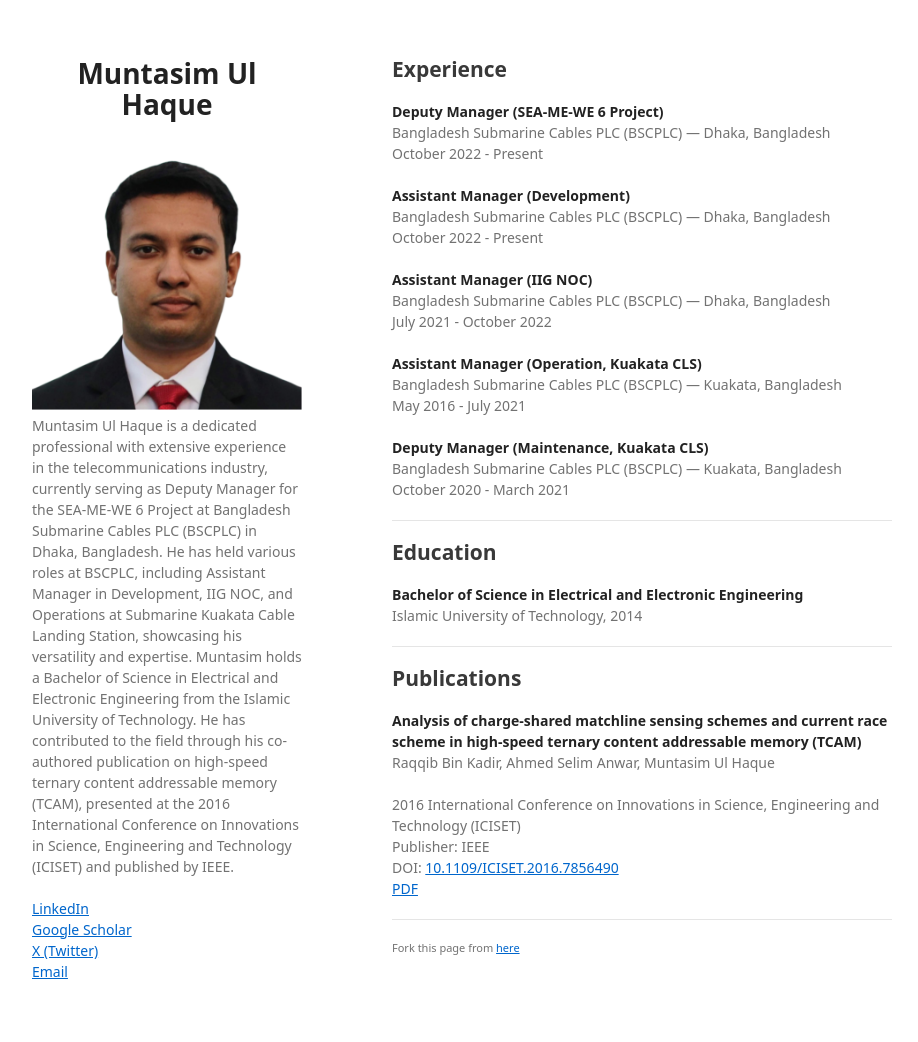
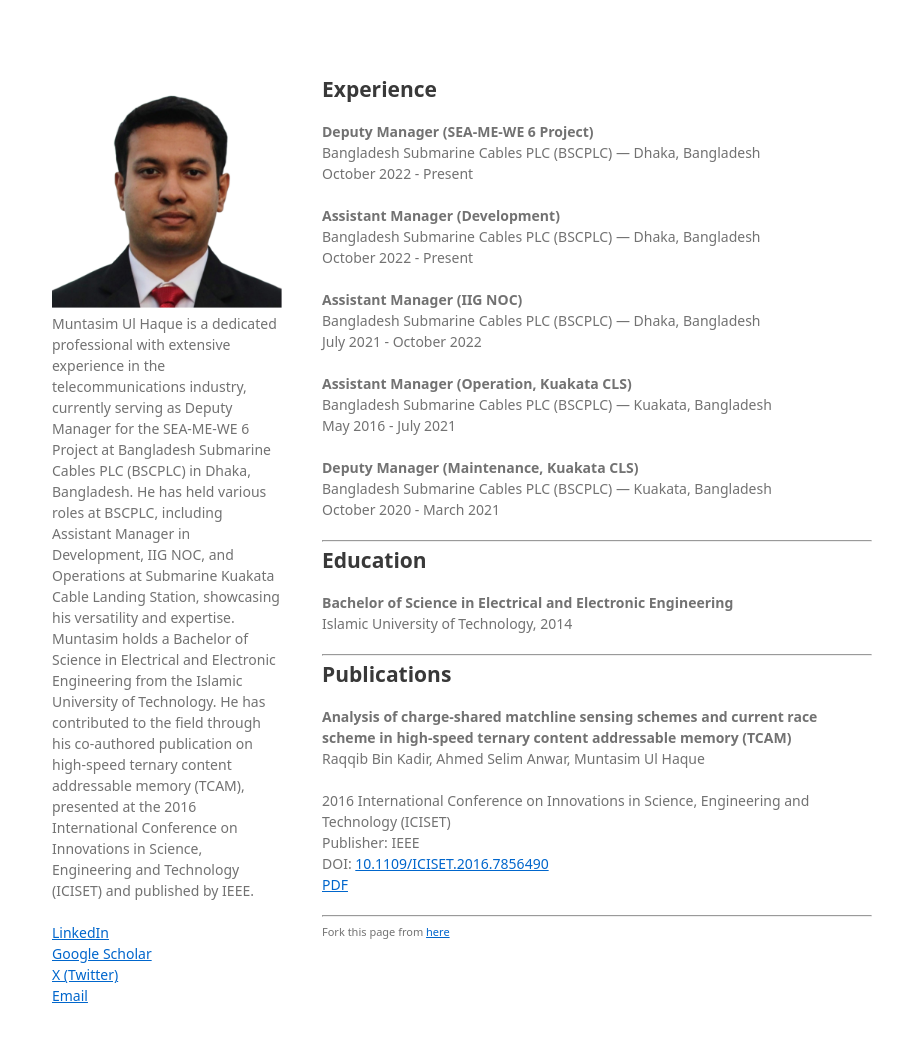
Before and after one commit to muntasimulhaque/muntasimulhaque.github.io, a Jekyll site: the page built from index.md, in a window 1280 px wide and 1144 px high. Shown: the top 1042 px of the window, without its empty margins (178-1096 px from the left). Built offline with Jekyll 4.4.1, drawn with Linux system fonts in a browser that asks for light colours; our own code applies the rules of GitHub Pages for plain Markdown files; a script that is not in the unit is left out.

```diff
--- a/_layouts/default.html
+++ b/_layouts/default.html
@@ -1,5 +1,5 @@
 <!DOCTYPE html>
-<html lang="{{ site.lang | default: "en-US" }}">
+<html lang="{{ site.lang | default: 'en-US' }}">
 <head>
    {% if site.google_analytics %}
    <script async src="https://www.googletagmanager.com/gtag/js?id={{ site.google_analytics }}"></script>
@@ -22,8 +22,7 @@
 </head>
 <body>
    <div class="wrapper">
-      <header>
-         <h1><a href="{{ "/" | absolute_url }}">{{ site.title | default: site.github.repository_name }}</a></h1>
+      <section class="left-column">
          {% if site.logo %}
          <img src="{{site.logo | relative_url}}" alt="Logo" />
          {% endif %}
@@ -38,16 +37,16 @@
             <li><a href="{{ site.github.repository_url }}">View On <strong>GitHub</strong></a></li>
          </ul>
          {% endif %}
-      </header>
-      <section>
+      </section>
+      <section class="main-content">
          {{ content }}
       </section>
-      <footer>
-         {% if site.github.is_project_page %}
-         <p>This project is maintained by <a href="{{ site.github.owner_url }}">{{ site.github.owner_name }}</a></p>
-         {% endif %}
-      </footer>
    </div>
+   <footer>
+      {% if site.github.is_project_page %}
+      <p>This project is maintained by <a href="{{ site.github.owner_url }}">{{ site.github.owner_name }}</a></p>
+      {% endif %}
+   </footer>
    <script src="{{ "/assets/js/scale.fix.js" | relative_url }}"></script>
 </body>
 </html>
--- a/assets/css/style.css
+++ b/assets/css/style.css
@@ -46,8 +46,23 @@
 }
 
 .wrapper {
-  width: 860px;
-  margin: 0 auto;
+  max-width: 860px; /* Keeps the max width */
+  margin: 0 auto;  /* Centers the wrapper */
+  display: flex;
+  justify-content: center;
+  flex-direction: row;
+}
+
+.left-column {
+  width: 270px; /* Fixed width for the left column */
+  padding: 20px;
+  box-sizing: border-box;
+}
+
+.main-content {
+  flex: 1; /* Takes up the remaining space */
+  padding: 20px;
+  box-sizing: border-box;
 }
 
 blockquote {
@@ -95,140 +110,22 @@
   max-width: 100%;
 }
 
-header {
-  width: 270px;
-  float: left;
-  position: fixed;
-  -webkit-font-smoothing: subpixel-antialiased;
-}
-
-header h1 a {
-  color: #222 !important;  /* Force color to remain unchanged */
-  text-decoration: none;
-}
-
-header h1 a:hover, header h1 a:visited {
-  color: #222 !important;  /* Force color to remain unchanged on hover and when visited */
-  text-decoration: none;
-}
-
-header ul {
-  list-style: none;
-  height: 40px;
-  padding: 0;
-  background: #f4f4f4;
-  border-radius: 5px;
-  border: 1px solid #e0e0e0;
-  width: 270px;
-}
-
-header li {
-  width: 89px;
-  float: left;
-  border-right: 1px solid #e0e0e0;
-  height: 40px;
-}
-
-header li:first-child a {
-  border-radius: 5px 0 0 5px;
-}
-
-header li:last-child a {
-  border-radius: 0 5px 5px 0;
-}
-
-header ul a {
-  line-height: 1;
-  font-size: 11px;
-  color: #676767;
-  display: block;
-  text-align: center;
-  padding-top: 6px;
-  height: 34px;
-  text-decoration: none;
-}
-
-header ul a:hover, header ul a:focus {
-  color: #004499;  /* Darker blue for hover, similar to Apple's style */
-  font-weight: bold;
-}
-
-header ul a:active {
-  background-color: #f0f0f0;
-}
-
-strong {
-  color: #222;
-  font-weight: 700;
-}
-
-header ul li + li + li {
-  border-right: none;
-  width: 89px;
-}
-
-header ul a strong {
-  font-size: 14px;
-  display: block;
-  color: #222;
-}
-
-section {
-  width: 500px;
-  float: right;
-  padding-bottom: 50px;
-}
-
-small {
-  font-size: 11px;
-}
-
-hr {
-  border: 0;
-  background: #e5e5e5;
-  height: 1px;
-  margin: 0 0 20px;
-}
-
 footer {
-  width: 270px;
-  float: left;
-  position: fixed;
-  bottom: 50px;
-  -webkit-font-smoothing: subpixel-antialiased;
+  width: 100%; /* Full width for footer */
+  text-align: center; /* Center-align text in footer */
+  padding: 20px;
+  box-sizing: border-box;
 }
 
 @media print, screen and (max-width: 960px) {
-  div.wrapper {
-    width: auto;
+  .wrapper {
+    width: 100%; /* Adjusted width to be responsive */
     margin: 0;
+    flex-direction: column;
   }
 
-  header, section, footer {
-    float: none;
-    position: static;
-    width: auto;
-  }
-
-  header {
-    padding-right: 320px;
-  }
-
-  section {
-    border: 1px solid #e5e5e5;
-    border-width: 1px 0;
-    padding: 20px 0;
-    margin: 0 0 20px;
-  }
-
-  header a small {
-    display: inline;
-  }
-
-  header ul {
-    position: absolute;
-    right: 50px;
-    top: 52px;
+  .left-column, .main-content {
+    width: 100%; /* Full width for both columns */
   }
 }
 
@@ -237,12 +134,8 @@
     word-wrap: break-word;
   }
 
-  header {
-    padding: 0;
-  }
-
-  header ul, header p.view {
-    position: static;
+  .left-column, .main-content {
+    width: 100%; /* Full width for both columns */
   }
 
   pre, code {
@@ -255,12 +148,8 @@
     padding: 15px;
   }
 
-  header ul {
-    width: 99%;
-  }
-
-  header li, header ul li + li + li {
-    width: 33%;
+  .left-column, .main-content {
+    width: 100%; /* Full width for both columns */
   }
 }
 
```
